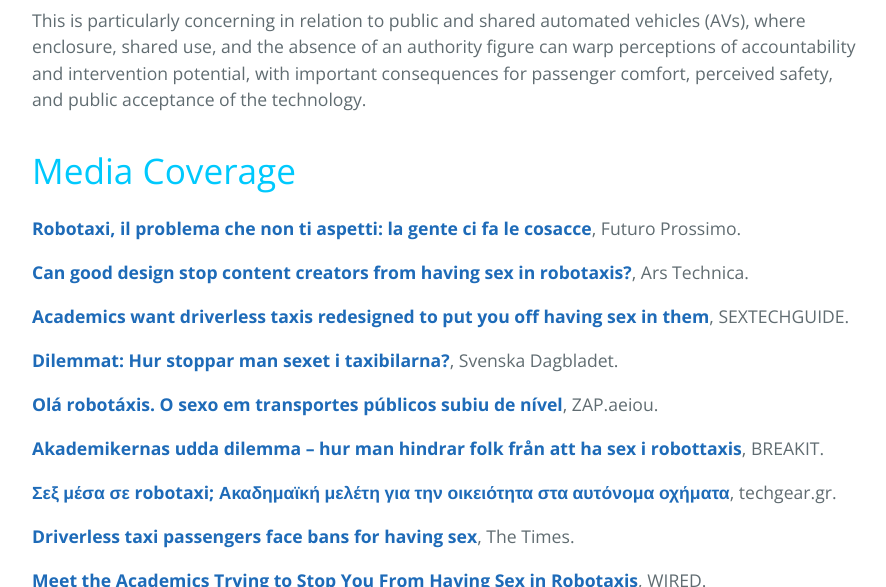
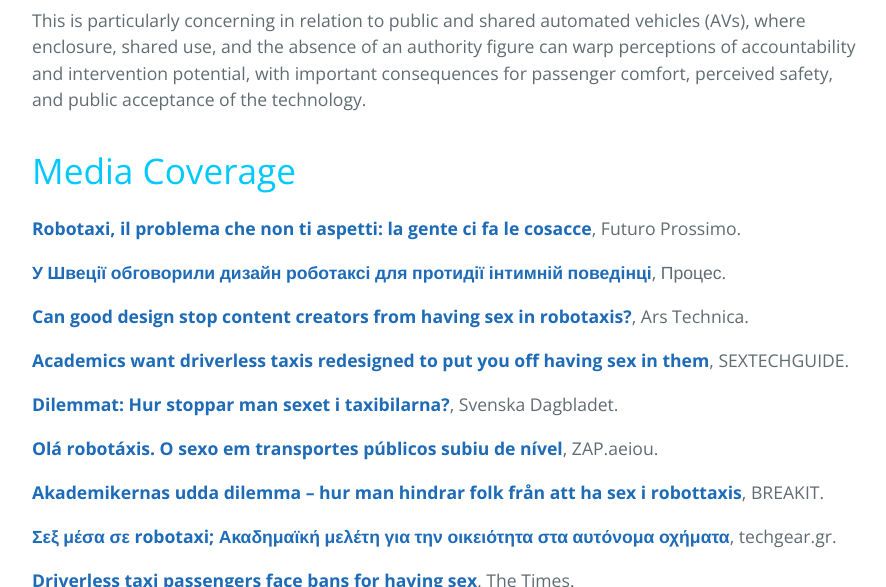
Before and after one commit to love-in-traffic/love-in-traffic.github.io, a Jekyll site: the page built from index.md, in a window 1280 px wide and 900 px high, scrolled down 465 px, cut to the strip 0-587 px from the top of the window. Shown: the whole strip, without its empty margins (192-1078 px from the left). Built offline with Jekyll 4.4.1, drawn with Linux system fonts in a browser that asks for light colours.

Commit message:
Update index.md

```diff
--- a/index.md
+++ b/index.md
@@ -8,6 +8,8 @@ This is particularly concerning in relation to public and shared automated vehic
 
 # Media Coverage
 [**Robotaxi, il problema che non ti aspetti: la gente ci fa le cosacce**](https://www.futuroprossimo.it/2026/10/robotaxi-il-problema-che-non-ti-aspetti-la-gente-ci-fa-le-cosacce/), Futuro Prossimo.
+
+[**У Швеції обговорили дизайн роботаксі для протидії інтимній поведінці**](https://processer.media/ua/u-svecii-obgovorili-dizajn-robotaksi-dla-protidii-intimnij-povedinci), Процес.
 
 [**Can good design stop content creators from having sex in robotaxis?**](https://arstechnica.com/cars/2026/10/can-good-design-stop-content-creators-from-having-sex-in-robotaxis/), Ars Technica.
 
```
